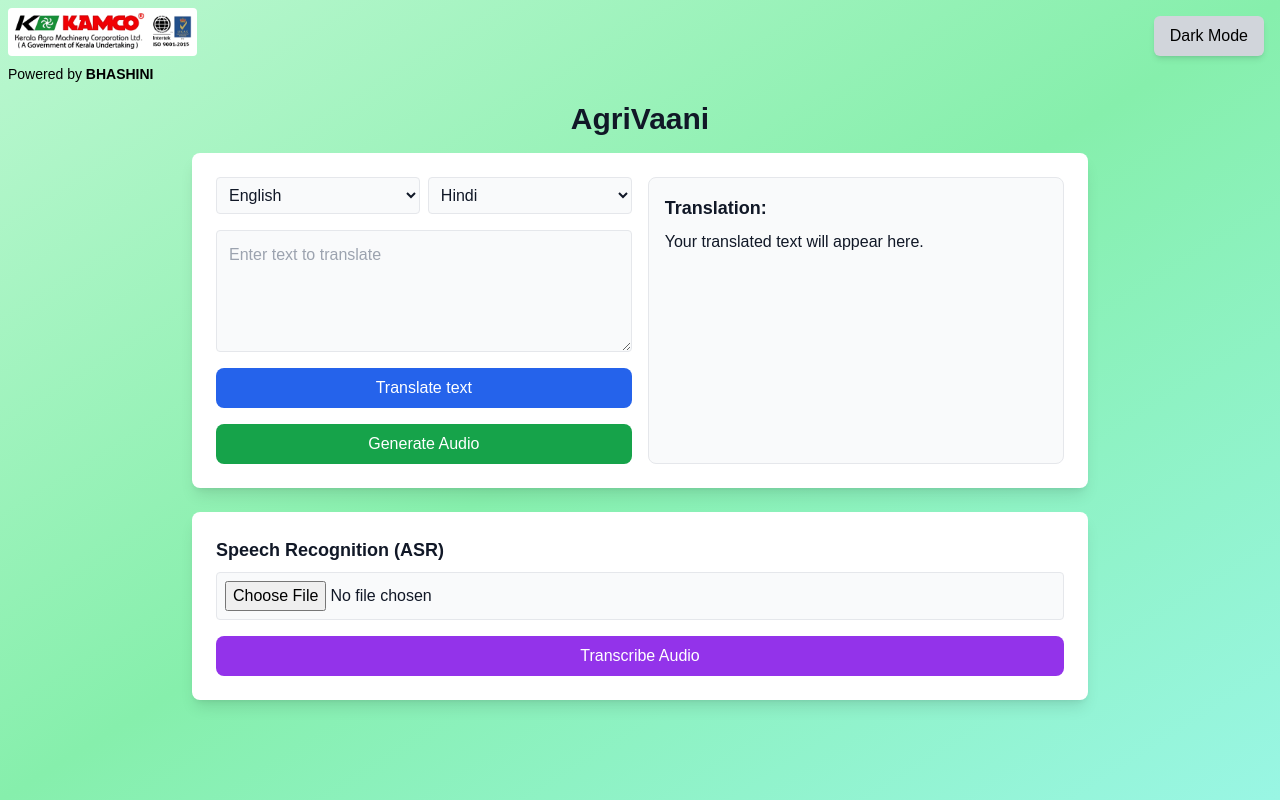
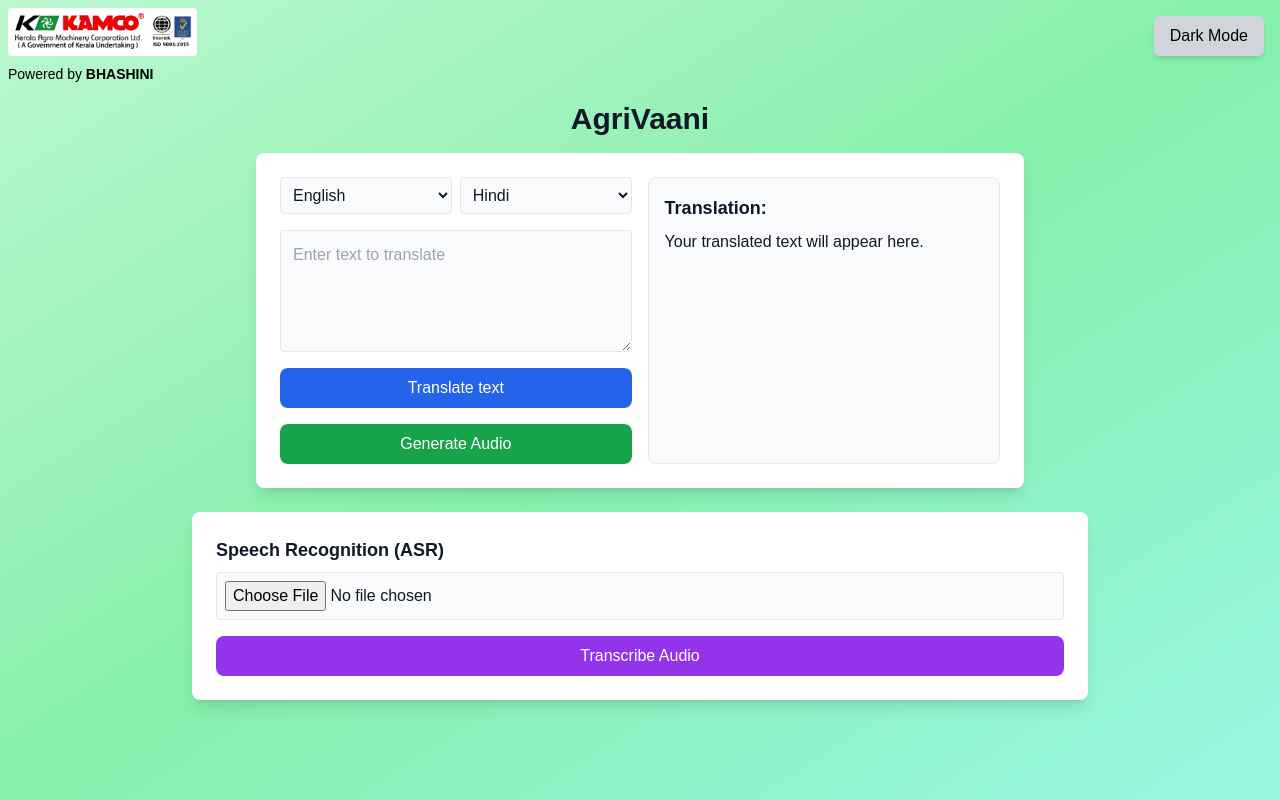
Before and after one commit to NoelG2002/Bhashini-python-front-end, a Next.js app: page / in a window 1280 px wide. Built offline with nearby package versions, Linux system fonts and the light colour scheme.

Commit message:
Update page.tsx

```diff
--- a/app/page.tsx
+++ b/app/page.tsx
@@ -169,7 +169,7 @@ export default function Home() {
       <h1 className="text-3xl font-bold mb-4">AgriVaani</h1>
       <ThemeToggle theme={theme} setTheme={setTheme} />
 
-      <div className="w-full max-w-4xl bg-white dark:bg-gray-800 shadow-lg rounded-lg p-6 flex space-x-4">
+      <div className="w-full max-w-3xl bg-white dark:bg-gray-800 shadow-lg rounded-lg p-6 flex space-x-4">
         {/* Left Section: Input */}
         <div className="w-1/2 flex flex-col space-y-4">
           <div className="flex space-x-2">
```
